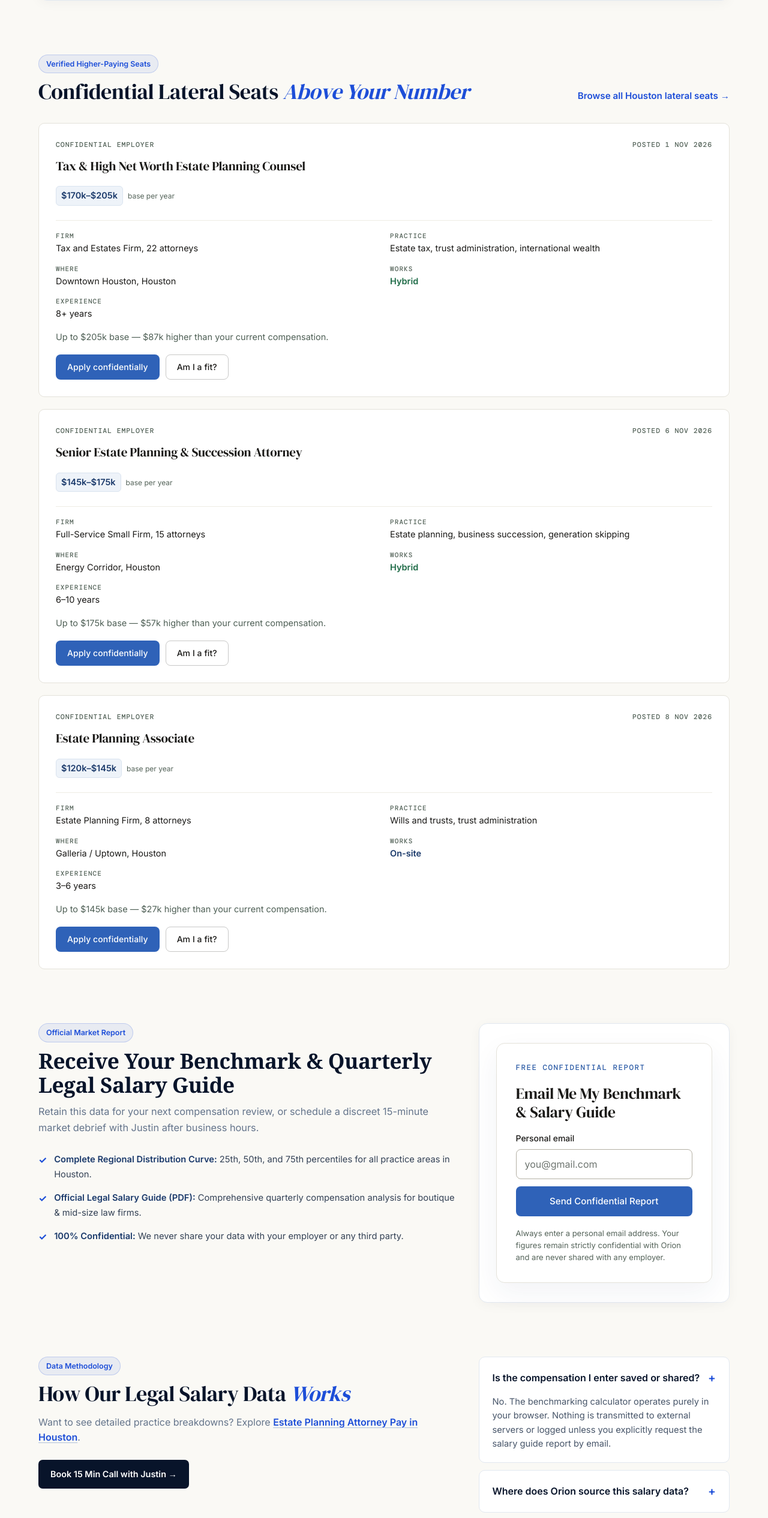
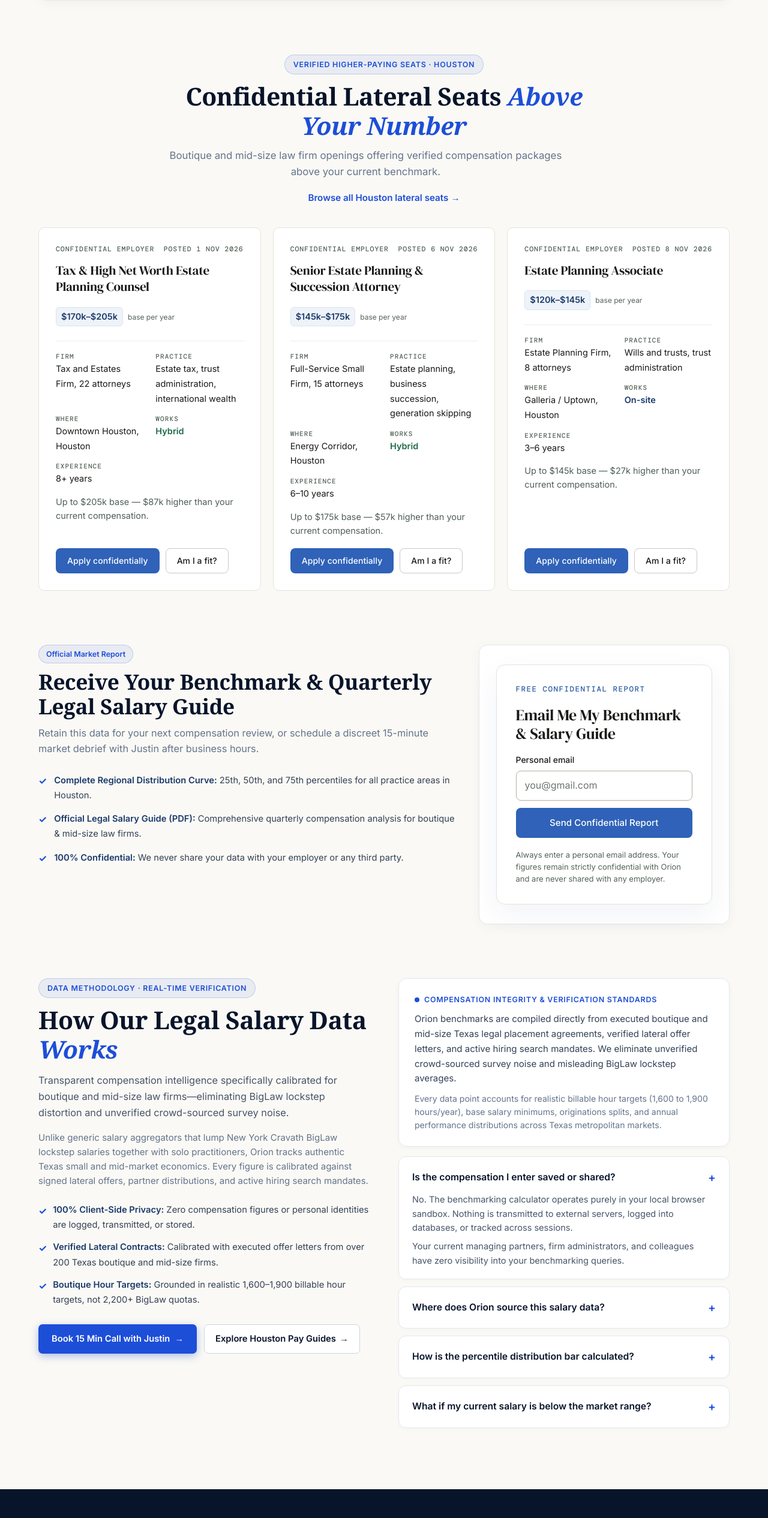
Before and after one commit to nshekhawat153-star/orientplacment2026, a Next.js app: page /salary-check in a window 1280 px wide. Shown: the part 1875-4406 px from the top of the page at 60% size. Built offline with nearby package versions, Linux system fonts and the light colour scheme.

Commit message:
refactor(salary-check): align higher-paying job cards in single row and redesign salary data methodology with balanced 2-column layout and context paragraphs

```diff
--- a/src/app/salary-check/page.tsx
+++ b/src/app/salary-check/page.tsx
@@ -153,27 +153,53 @@ export default function SalaryCheckPage() {
           gap: 36px;
           align-items: start;
         }
+        .sc-jobs-grid {
+          display: grid;
+          grid-template-columns: repeat(3, minmax(0, 1fr));
+          gap: 20px;
+          align-items: stretch;
+        }
+        .sc-methodology-grid {
+          display: grid;
+          grid-template-columns: 1fr 1fr;
+          gap: 48px;
+          align-items: start;
+        }
         .sc-faq-accordion {
           background: #FFFFFF;
           border: 1px solid #E2E8F0;
-          border-radius: 10px;
+          border-radius: 12px;
           padding: 18px 22px;
           margin-bottom: 12px;
+          box-shadow: 0 2px 8px rgba(8, 20, 42, 0.02);
+          transition: border-color 0.2s ease, box-shadow 0.2s ease;
+        }
+        .sc-faq-accordion:hover {
+          border-color: #CBD5E1;
+          box-shadow: 0 4px 14px rgba(8, 20, 42, 0.04);
         }
         .sc-faq-accordion summary {
           font-weight: 700;
           color: #08142A;
           cursor: pointer;
-          font-size: 1rem;
+          font-size: 0.98rem;
           display: flex;
           justify-content: space-between;
           align-items: center;
+          list-style: none;
+        }
+        .sc-faq-accordion summary::-webkit-details-marker {
+          display: none;
         }
         .sc-faq-accordion p {
-          margin: 12px 0 0;
-          font-size: 0.92rem;
+          margin: 10px 0 0;
+          font-size: 0.91rem;
           color: #475569;
           line-height: 1.6;
+        }
+        @media (max-width: 1024px) {
+          .sc-jobs-grid { grid-template-columns: 1fr; }
+          .sc-methodology-grid { grid-template-columns: 1fr; }
         }
         @media (max-width: 960px) {
           .sc-hero-grid { grid-template-columns: 1fr; }
@@ -566,29 +592,45 @@ export default function SalaryCheckPage() {
 
       {/* 3. ROLES PAYING MORE */}
       <section style={{ maxWidth: "1200px", margin: "90px auto 0", padding: "0 24px" }} id="more-block">
-        <div style={{ display: "flex", justifyContent: "space-between", alignItems: "flex-end", marginBottom: 32, flexWrap: "wrap", gap: 14 }}>
-          <div>
+        <div style={{ textAlign: "center", maxWidth: 760, margin: "0 auto 36px" }}>
           <div
             style={{
               display: "inline-flex",
               alignItems: "center",
-                gap: "8px",
+              gap: 8,
               background: "rgba(29, 78, 216, 0.08)",
               border: "1px solid rgba(29, 78, 216, 0.2)",
-                borderRadius: "100px",
-                padding: "4px 12px",
+              borderRadius: 100,
+              padding: "5px 14px",
               fontSize: "0.78rem",
-                fontWeight: 600,
+              fontWeight: 700,
               color: "#1D4ED8",
-                marginBottom: "10px",
+              letterSpacing: "0.06em",
+              textTransform: "uppercase",
+              marginBottom: 12,
             }}
           >
-              Verified Higher-Paying Seats
+            VERIFIED HIGHER-PAYING SEATS · {cityObj.name.toUpperCase()}
           </div>
-            <h2 style={{ fontSize: "clamp(26px, 3.2vw, 36px)", fontWeight: 500, color: "#08142A", margin: 0, fontFamily: "var(--display)" }}>
-              Confidential Lateral Seats <span className="serif-accent" style={{ color: "#1D4ED8", fontStyle: "italic" }}>Above Your Number</span>
+          <h2
+            style={{
+              fontFamily: "var(--font-serif, Georgia, serif)",
+              fontSize: "clamp(2rem, 3.2vw, 2.6rem)",
+              color: "#08142A",
+              margin: "0 0 12px",
+              fontWeight: 700,
+              lineHeight: 1.2,
+            }}
+          >
+            Confidential Lateral Seats{" "}
+            <span className="serif-accent" style={{ color: "#1D4ED8", fontStyle: "italic" }}>
+              Above Your Number
+            </span>
           </h2>
-          </div>
+          <p style={{ color: "#64748B", fontSize: "1.05rem", lineHeight: 1.6, margin: "0 0 16px" }}>
+            Boutique and mid-size law firm openings offering verified compensation packages above your current benchmark.
+          </p>
+          <div>
             <Link
               href="/jobs"
               style={{
@@ -605,9 +647,10 @@ export default function SalaryCheckPage() {
               <span aria-hidden="true">→</span>
             </Link>
           </div>
+        </div>
 
         {rolesPayingMore.length > 0 ? (
-          <div style={{ display: "grid", gap: 20 }}>
+          <div className="sc-jobs-grid">
             {rolesPayingMore.slice(0, 3).map((job) => (
               <JobCard
                 key={job.id}
@@ -702,34 +745,71 @@ export default function SalaryCheckPage() {
 
       {/* 5. DATA METHODOLOGY & FAQ */}
       <section style={{ maxWidth: "1200px", margin: "90px auto 0", padding: "0 24px" }}>
-        <div className="sc-split-grid">
+        <div className="sc-methodology-grid">
           <div>
             <div
               style={{
                 display: "inline-flex",
                 alignItems: "center",
-                gap: "8px",
+                gap: 8,
                 background: "rgba(29, 78, 216, 0.08)",
                 border: "1px solid rgba(29, 78, 216, 0.2)",
-                borderRadius: "100px",
-                padding: "4px 12px",
+                borderRadius: 100,
+                padding: "5px 14px",
                 fontSize: "0.78rem",
-                fontWeight: 600,
+                fontWeight: 700,
                 color: "#1D4ED8",
-                marginBottom: "10px",
+                letterSpacing: "0.06em",
+                textTransform: "uppercase",
+                marginBottom: 12,
               }}
             >
-              Data Methodology
+              DATA METHODOLOGY · REAL-TIME VERIFICATION
             </div>
-            <h2 style={{ fontSize: "clamp(26px, 3.2vw, 36px)", fontWeight: 500, color: "#08142A", margin: "0 0 14px", fontFamily: "var(--display)" }}>
-              How Our Legal Salary Data <span className="serif-accent" style={{ color: "#1D4ED8", fontStyle: "italic" }}>Works</span>
+            <h2
+              style={{
+                fontFamily: "var(--font-serif, Georgia, serif)",
+                fontSize: "clamp(2rem, 3.2vw, 2.6rem)",
+                color: "#08142A",
+                margin: "0 0 14px",
+                fontWeight: 700,
+                lineHeight: 1.2,
+              }}
+            >
+              How Our Legal Salary Data{" "}
+              <span className="serif-accent" style={{ color: "#1D4ED8", fontStyle: "italic" }}>
+                Works
+              </span>
             </h2>
-            <p style={{ color: "#64748B", fontSize: "1rem", lineHeight: 1.6, margin: "0 0 24px" }}>
-              Want to see detailed practice breakdowns? Explore{" "}
-              <Link href="/salaries/estate-planning-attorney/houston-tx" style={{ color: "#1D4ED8", fontWeight: 600 }}>
-                Estate Planning Attorney Pay in Houston
-              </Link>.
+            <p style={{ color: "#475569", fontSize: "1.02rem", lineHeight: 1.65, margin: "0 0 16px" }}>
+              Transparent compensation intelligence specifically calibrated for boutique and mid-size law firms—eliminating BigLaw lockstep distortion and unverified crowd-sourced survey noise.
             </p>
+            <p style={{ color: "#64748B", fontSize: "0.94rem", lineHeight: 1.6, margin: "0 0 24px" }}>
+              Unlike generic salary aggregators that lump New York Cravath BigLaw lockstep salaries together with solo practitioners, Orion tracks authentic Texas small and mid-market economics. Every figure is calibrated against signed lateral offers, partner distributions, and active hiring search mandates.
+            </p>
+
+            <div style={{ display: "grid", gap: 12, marginBottom: 28 }}>
+              <div style={{ display: "flex", gap: 10, alignItems: "flex-start" }}>
+                <span style={{ color: "#1D4ED8", fontWeight: 700, marginTop: 1 }}>✓</span>
+                <span style={{ fontSize: "0.92rem", color: "#334155" }}>
+                  <strong>100% Client-Side Privacy:</strong> Zero compensation figures or personal identities are logged, transmitted, or stored.
+                </span>
+              </div>
+              <div style={{ display: "flex", gap: 10, alignItems: "flex-start" }}>
+                <span style={{ color: "#1D4ED8", fontWeight: 700, marginTop: 1 }}>✓</span>
+                <span style={{ fontSize: "0.92rem", color: "#334155" }}>
+                  <strong>Verified Lateral Contracts:</strong> Calibrated with executed offer letters from over 200 Texas boutique and mid-size firms.
+                </span>
+              </div>
+              <div style={{ display: "flex", gap: 10, alignItems: "flex-start" }}>
+                <span style={{ color: "#1D4ED8", fontWeight: 700, marginTop: 1 }}>✓</span>
+                <span style={{ fontSize: "0.92rem", color: "#334155" }}>
+                  <strong>Boutique Hour Targets:</strong> Grounded in realistic 1,600–1,900 billable hour targets, not 2,200+ BigLaw quotas.
+                </span>
+              </div>
+            </div>
+
+            <div style={{ display: "flex", flexWrap: "wrap", gap: 12, alignItems: "center" }}>
               <a
                 href={trust.calendly}
                 target="_blank"
@@ -738,57 +818,124 @@ export default function SalaryCheckPage() {
                   display: "inline-flex",
                   alignItems: "center",
                   gap: 8,
-                background: "#08142A",
+                  background: "#1D4ED8",
                   color: "#FFFFFF",
-                padding: "12px 20px",
+                  padding: "12px 22px",
                   borderRadius: 7,
                   fontWeight: 600,
-                fontSize: "0.9rem",
+                  fontSize: "0.92rem",
+                  textDecoration: "none",
+                  boxShadow: "0 4px 14px rgba(29, 78, 216, 0.35)",
+                }}
+              >
+                <span>Book 15 Min Call with Justin</span>
+                <span aria-hidden="true">→</span>
+              </a>
+              <Link
+                href={`/salaries/estate-planning-attorney/${cityObj.slug}`}
+                style={{
+                  display: "inline-flex",
+                  alignItems: "center",
+                  gap: 6,
+                  background: "#FFFFFF",
+                  border: "1.5px solid #CBD5E1",
+                  color: "#08142A",
+                  padding: "11px 18px",
+                  borderRadius: 7,
+                  fontWeight: 600,
+                  fontSize: "0.92rem",
                   textDecoration: "none",
                 }}
               >
-              Book 15 Min Call with Justin →
-            </a>
+                <span>Explore {cityObj.name} Pay Guides</span>
+                <span aria-hidden="true">→</span>
+              </Link>
+            </div>
           </div>
 
           <div>
+            {/* Top Right Methodology & Context Card */}
+            <div
+              style={{
+                background: "#FFFFFF",
+                border: "1px solid #E2E8F0",
+                borderRadius: 14,
+                padding: "24px 26px",
+                marginBottom: 16,
+                boxShadow: "0 2px 10px rgba(8, 20, 42, 0.03)",
+              }}
+            >
+              <div style={{ display: "flex", alignItems: "center", gap: 8, marginBottom: 10 }}>
+                <span style={{ width: 8, height: 8, borderRadius: "50%", background: "#1D4ED8" }} />
+                <span
+                  style={{
+                    fontSize: "0.78rem",
+                    fontWeight: 700,
+                    color: "#1D4ED8",
+                    textTransform: "uppercase",
+                    letterSpacing: "0.06em",
+                  }}
+                >
+                  Compensation Integrity &amp; Verification Standards
+                </span>
+              </div>
+              <p style={{ fontSize: "0.94rem", color: "#334155", lineHeight: 1.65, margin: "0 0 10px" }}>
+                Orion benchmarks are compiled directly from executed boutique and mid-size Texas legal placement agreements, verified lateral offer letters, and active hiring search mandates. We eliminate unverified crowd-sourced survey noise and misleading BigLaw lockstep averages.
+              </p>
+              <p style={{ fontSize: "0.88rem", color: "#64748B", lineHeight: 1.55, margin: 0 }}>
+                Every data point accounts for realistic billable hour targets (1,600 to 1,900 hours/year), base salary minimums, originations splits, and annual performance distributions across Texas metropolitan markets.
+              </p>
+            </div>
+
             <details className="sc-faq-accordion" open>
               <summary>
                 <span>Is the compensation I enter saved or shared?</span>
-                <span style={{ color: "#1D4ED8", fontSize: "1.2rem" }}>+</span>
+                <span style={{ color: "#1D4ED8", fontSize: "1.2rem", fontWeight: 700 }}>+</span>
               </summary>
               <p>
-                No. The benchmarking calculator operates purely in your browser. Nothing is transmitted to external servers or logged unless you explicitly request the salary guide report by email.
+                No. The benchmarking calculator operates purely in your local browser sandbox. Nothing is transmitted to external servers, logged into databases, or tracked across sessions.
+              </p>
+              <p style={{ marginTop: 8 }}>
+                Your current managing partners, firm administrators, and colleagues have zero visibility into your benchmarking queries.
               </p>
             </details>
 
             <details className="sc-faq-accordion">
               <summary>
                 <span>Where does Orion source this salary data?</span>
-                <span style={{ color: "#1D4ED8", fontSize: "1.2rem" }}>+</span>
+                <span style={{ color: "#1D4ED8", fontSize: "1.2rem", fontWeight: 700 }}>+</span>
               </summary>
               <p>
                 Our numbers derive directly from executed employment contracts, verified lateral offer letters, and active mandates from small, boutique, and mid-size law firms across Texas.
+              </p>
+              <p style={{ marginTop: 8 }}>
+                Unlike broad national surveys that average BigLaw 2,200-hour lockstep salaries together with solo practitioners, Orion isolates boutique and mid-size economics so you get an accurate comparison for realistic law firm environments.
               </p>
             </details>
 
             <details className="sc-faq-accordion">
               <summary>
                 <span>How is the percentile distribution bar calculated?</span>
-                <span style={{ color: "#1D4ED8", fontSize: "1.2rem" }}>+</span>
+                <span style={{ color: "#1D4ED8", fontSize: "1.2rem", fontWeight: 700 }}>+</span>
               </summary>
               <p>
                 The highlighted track represents the interquartile range (25th to 75th percentiles): 25% of attorneys earn below the left boundary, and 25% earn above the right boundary. The vertical marker illustrates your relative standing.
+              </p>
+              <p style={{ marginTop: 8 }}>
+                The median represents the statistical midpoint, while the 75th percentile benchmark highlights firms offering premium base compensation in exchange for specialized niche expertise or portable origination.
               </p>
             </details>
 
             <details className="sc-faq-accordion">
               <summary>
                 <span>What if my current salary is below the market range?</span>
-                <span style={{ color: "#1D4ED8", fontSize: "1.2rem" }}>+</span>
+                <span style={{ color: "#1D4ED8", fontSize: "1.2rem", fontWeight: 700 }}>+</span>
               </summary>
               <p>
-                A below-market salary is frequently the consequence of rapid tenure at one firm without lateral market adjustments. Explore our matching openings or contact Justin to establish your realistic lateral value.
+                A below-market salary is frequently the consequence of rapid tenure at one firm without lateral market adjustments. Internal associate raises often lag lateral market bidding by 15% to 35%.
+              </p>
+              <p style={{ marginTop: 8 }}>
+                Explore our matching openings or contact Justin to establish your realistic lateral value and explore unlisted opportunities.
               </p>
             </details>
           </div>
```
Lines whose indentation alone changed are shown as unchanged.
